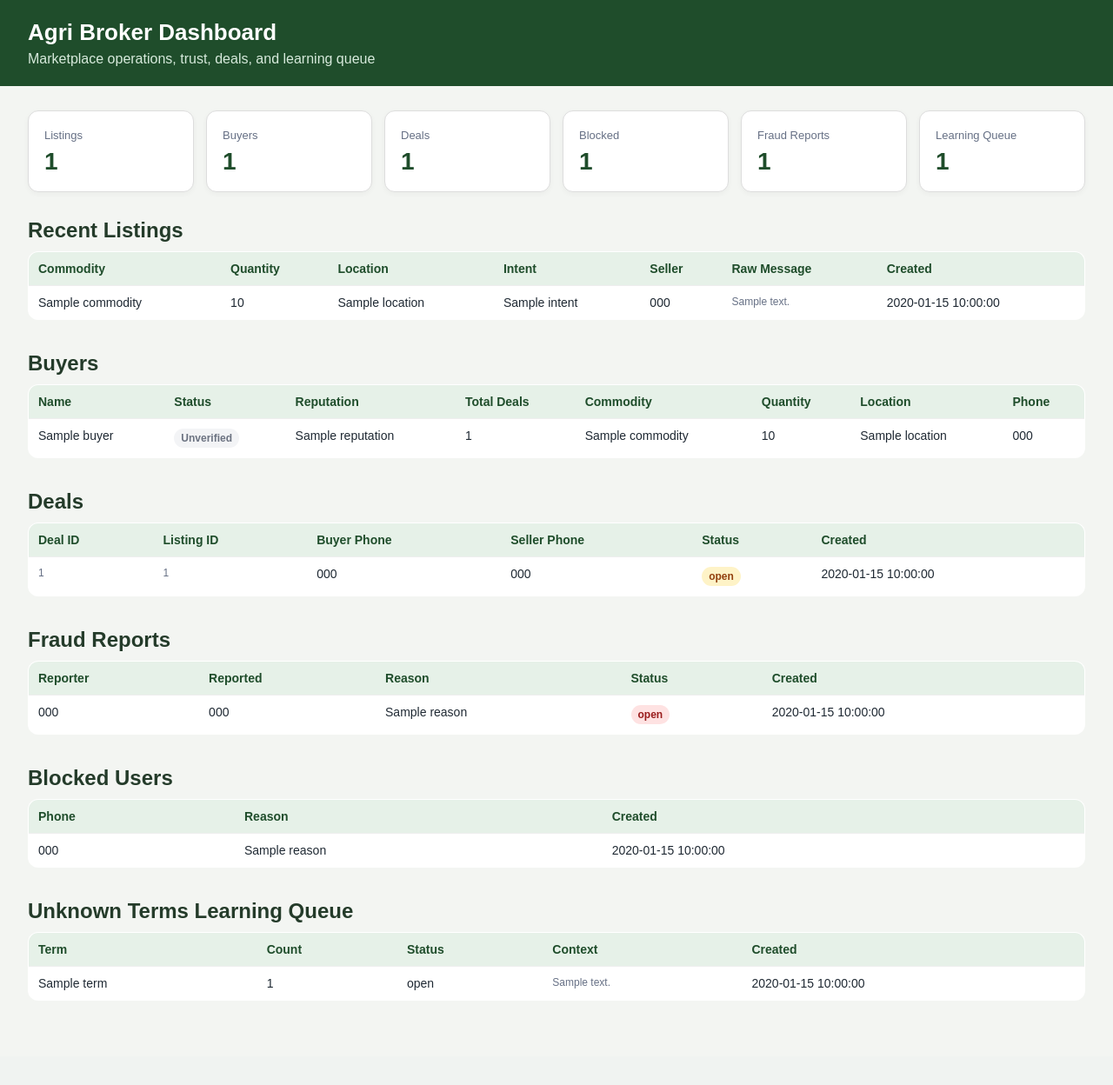
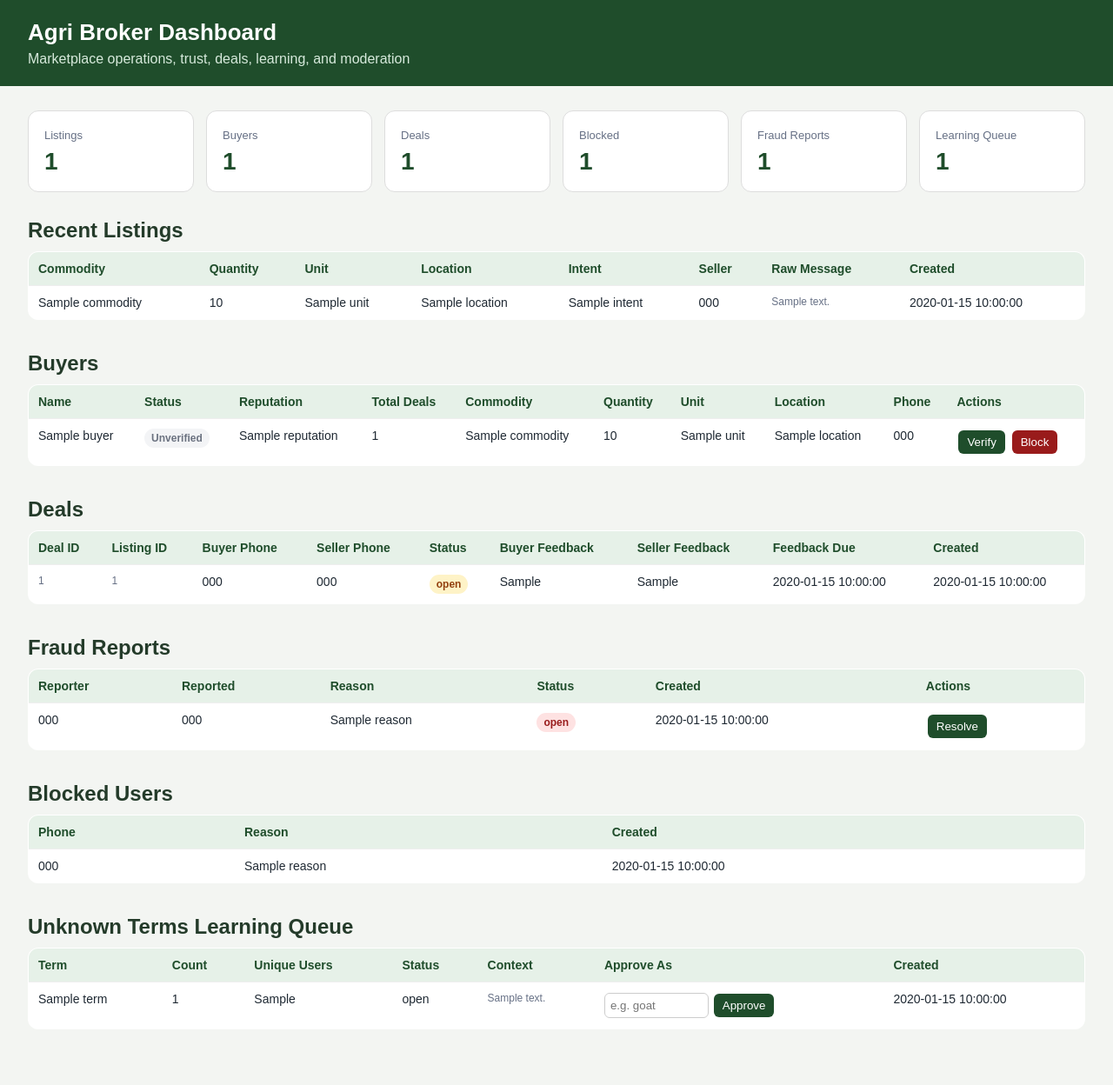
Before and after one commit to nalondigital-pixel/agri-beoker, a FastAPI app: template app/templates/dashboard.html in a window 1280 px wide. Shown: the whole page at 87% size. Before the commit the page ends 1151 px from the top, so only its background shows below. Run offline with FastAPI, Linux system fonts and the light colour scheme; the template is opened without the code that fills it: most values are stand-ins (such as "Sample title", 1, 10 or a date in 2020).

Commit message:
Add dashboard moderation buttons

```diff
--- a/app/templates/dashboard.html
+++ b/app/templates/dashboard.html
@@ -18,19 +18,10 @@
             padding: 22px 32px;
         }
 
-        header h1 {
-            margin: 0;
-            font-size: 26px;
-        }
+        header h1 { margin: 0; font-size: 26px; }
+        header p { margin: 6px 0 0; color: #d7eadc; }
 
-        header p {
-            margin: 6px 0 0;
-            color: #d7eadc;
-        }
-
-        main {
-            padding: 28px 32px;
-        }
+        main { padding: 28px 32px; }
 
         .stats {
             display: grid;
@@ -44,14 +35,9 @@
             padding: 18px;
             border-radius: 12px;
             border: 1px solid #ddd;
-            box-shadow: 0 2px 6px rgba(0,0,0,0.04);
         }
 
-        .card span {
-            color: #667085;
-            font-size: 13px;
-        }
-
+        .card span { color: #667085; font-size: 13px; }
         .card strong {
             display: block;
             font-size: 28px;
@@ -59,14 +45,8 @@
             color: #1f4d2b;
         }
 
-        section {
-            margin-bottom: 36px;
-        }
-
-        h2 {
-            margin-bottom: 10px;
-            color: #243b2a;
-        }
+        section { margin-bottom: 36px; }
+        h2 { margin-bottom: 10px; color: #243b2a; }
 
         table {
             width: 100%;
@@ -88,11 +68,6 @@
         th {
             background: #e6f1e8;
             color: #1f4d2b;
-            font-weight: bold;
-        }
-
-        tr:hover td {
-            background: #fafafa;
         }
 
         .badge {
@@ -124,15 +99,31 @@
             word-break: break-word;
         }
 
+        button {
+            padding: 6px 10px;
+            border: none;
+            border-radius: 6px;
+            cursor: pointer;
+            background: #1f4d2b;
+            color: white;
+            margin: 2px;
+        }
+
+        .danger { background: #991b1b; }
+        .warning { background: #92400e; }
+
+        input {
+            padding: 6px;
+            border: 1px solid #ccc;
+            border-radius: 6px;
+            width: 120px;
+        }
+
+        form { margin: 0; }
+
         @media (max-width: 900px) {
-            .stats {
-                grid-template-columns: repeat(2, 1fr);
-            }
-
-            main {
-                padding: 18px;
-            }
-
+            .stats { grid-template-columns: repeat(2, 1fr); }
+            main { padding: 18px; }
             table {
                 display: block;
                 overflow-x: auto;
@@ -146,7 +137,7 @@
 
 <header>
     <h1>Agri Broker Dashboard</h1>
-    <p>Marketplace operations, trust, deals, and learning queue</p>
+    <p>Marketplace operations, trust, deals, learning, and moderation</p>
 </header>
 
 <main>
@@ -167,6 +158,7 @@
             <tr>
                 <th>Commodity</th>
                 <th>Quantity</th>
+                <th>Unit</th>
                 <th>Location</th>
                 <th>Intent</th>
                 <th>Seller</th>
@@ -177,6 +169,7 @@
             <tr>
                 <td>{{ item.commodity }}</td>
                 <td>{{ item.quantity }}</td>
+                <td>{{ item.unit }}</td>
                 <td>{{ item.location }}</td>
                 <td>{{ item.intent }}</td>
                 <td>{{ item.seller_phone }}</td>
@@ -201,8 +194,10 @@
                 <th>Total Deals</th>
                 <th>Commodity</th>
                 <th>Quantity</th>
+                <th>Unit</th>
                 <th>Location</th>
                 <th>Phone</th>
+                <th>Actions</th>
             </tr>
             {% for buyer in buyers %}
             <tr>
@@ -218,8 +213,21 @@
                 <td>{{ buyer.total_deals }}</td>
                 <td>{{ buyer.commodity }}</td>
                 <td>{{ buyer.quantity }}</td>
+                <td>{{ buyer.unit }}</td>
                 <td>{{ buyer.location }}</td>
                 <td>{{ buyer.phone }}</td>
+                <td>
+                    <form method="post" action="/dashboard/buyers/verify" style="display:inline;">
+                        <input type="hidden" name="buyer_id" value="{{ buyer.id }}">
+                        <button type="submit">Verify</button>
+                    </form>
+
+                    <form method="post" action="/dashboard/buyers/block" style="display:inline;">
+                        <input type="hidden" name="phone" value="{{ buyer.phone }}">
+                        <input type="hidden" name="reason" value="Blocked from dashboard">
+                        <button class="danger" type="submit">Block</button>
+                    </form>
+                </td>
             </tr>
             {% endfor %}
         </table>
@@ -238,6 +246,9 @@
                 <th>Buyer Phone</th>
                 <th>Seller Phone</th>
                 <th>Status</th>
+                <th>Buyer Feedback</th>
+                <th>Seller Feedback</th>
+                <th>Feedback Due</th>
                 <th>Created</th>
             </tr>
             {% for deal in deals %}
@@ -253,6 +264,9 @@
                         <span class="badge pending">{{ deal.status }}</span>
                     {% endif %}
                 </td>
+                <td>{{ deal.buyer_feedback }}</td>
+                <td>{{ deal.seller_feedback }}</td>
+                <td>{{ deal.feedback_due_at }}</td>
                 <td>{{ deal.created_at }}</td>
             </tr>
             {% endfor %}
@@ -272,14 +286,27 @@
                 <th>Reason</th>
                 <th>Status</th>
                 <th>Created</th>
+                <th>Actions</th>
             </tr>
             {% for report in fraud_reports %}
             <tr>
                 <td>{{ report.reporter_phone }}</td>
                 <td>{{ report.reported_phone }}</td>
                 <td>{{ report.reason }}</td>
-                <td><span class="badge open">{{ report.status }}</span></td>
+                <td>
+                    {% if report.status == "open" %}
+                        <span class="badge open">{{ report.status }}</span>
+                    {% else %}
+                        <span class="badge confirmed">{{ report.status }}</span>
+                    {% endif %}
+                </td>
                 <td>{{ report.created_at }}</td>
+                <td>
+                    <form method="post" action="/dashboard/fraud/resolve">
+                        <input type="hidden" name="report_id" value="{{ report.id }}">
+                        <button type="submit">Resolve</button>
+                    </form>
+                </td>
             </tr>
             {% endfor %}
         </table>
@@ -317,16 +344,26 @@
             <tr>
                 <th>Term</th>
                 <th>Count</th>
+                <th>Unique Users</th>
                 <th>Status</th>
                 <th>Context</th>
+                <th>Approve As</th>
                 <th>Created</th>
             </tr>
             {% for term in unknown_terms %}
             <tr>
                 <td>{{ term.term }}</td>
                 <td>{{ term.count }}</td>
+                <td>{{ term.unique_reporters }}</td>
                 <td>{{ term.status }}</td>
                 <td class="small">{{ term.context }}</td>
+                <td>
+                    <form method="post" action="/dashboard/learning/approve">
+                        <input type="hidden" name="term" value="{{ term.term }}">
+                        <input type="text" name="normalized" placeholder="e.g. goat" required>
+                        <button type="submit">Approve</button>
+                    </form>
+                </td>
                 <td>{{ term.created_at }}</td>
             </tr>
             {% endfor %}
```
Also changed, not shown: app/routers/dashboard.py (+70 -1 lines).
